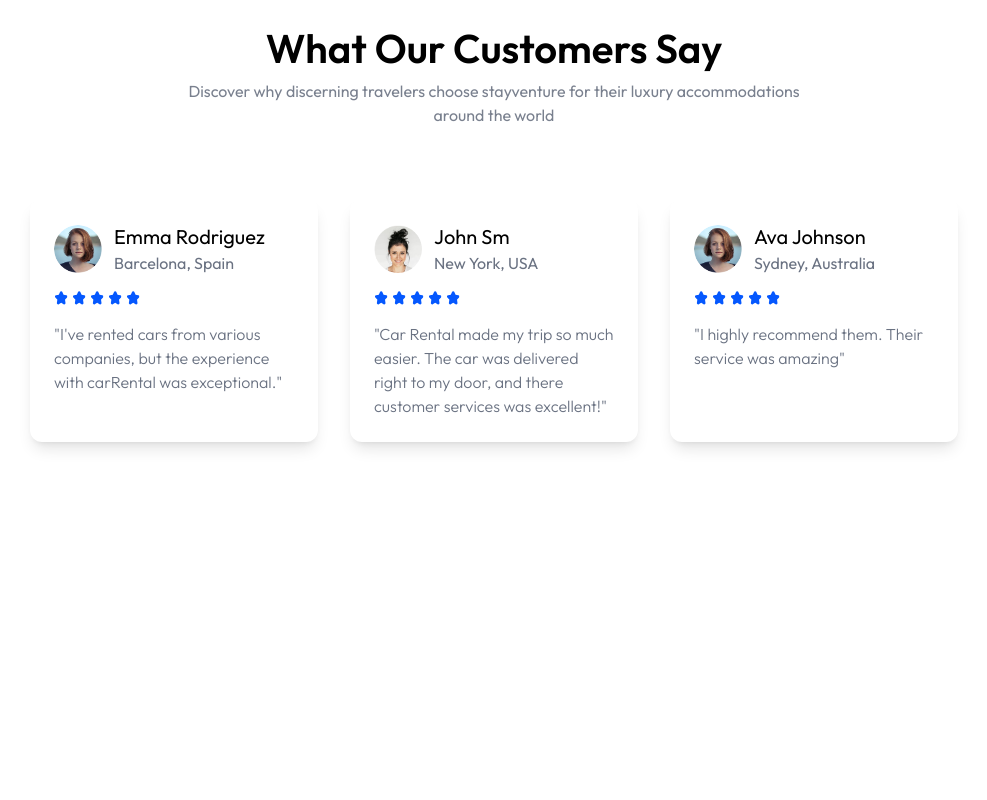
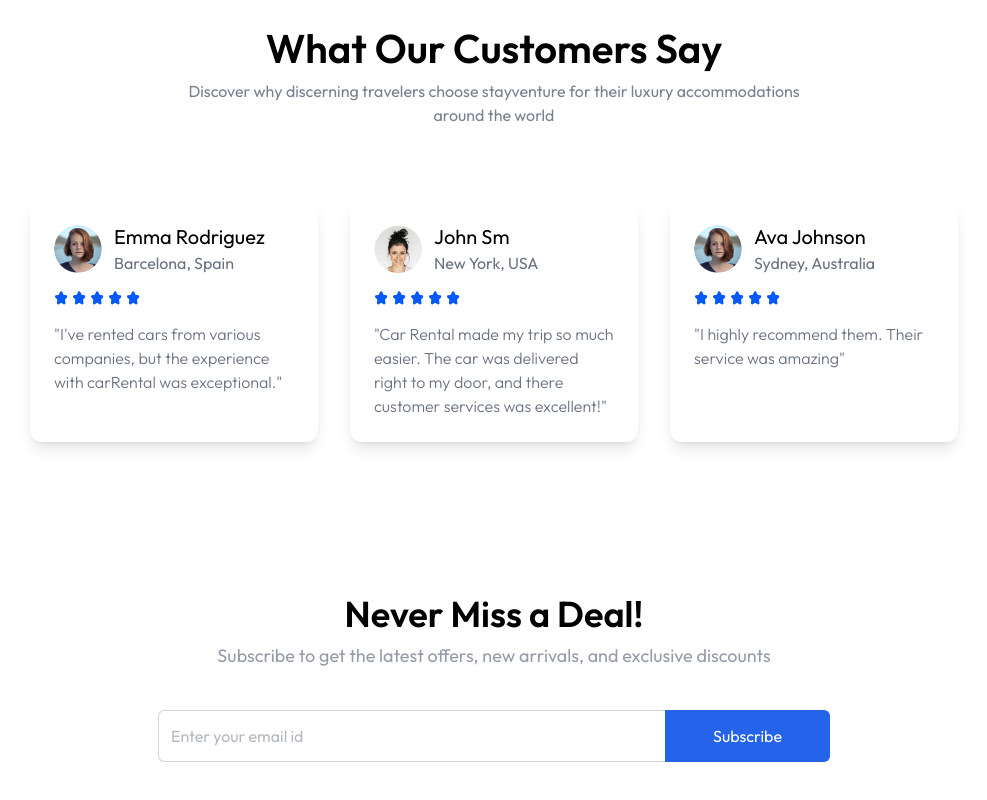
Before and after one commit to tanjimahmmed/car-rental-full-stack, a React (Vite) app in the folder client/: page / in a window 1280 px wide. Shown: the part 2393-3193 px from the top of the page, without its empty margins (146-1133 px from the left). Before the commit the page ends 2947 px from the top, so only its background shows below. Built offline with nearby package versions, Linux system fonts and the light colour scheme.

Commit message:
add newsletter component section on homepage

```diff
--- /dev/null
+++ b/client/src/components/Newsletter.jsx
@@ -0,0 +1,25 @@
+import React from 'react'
+
+const Newsletter = () => {
+  return (
+    <div className="flex flex-col items-center justify-center text-center space-y-2 max-md:px-4 my-10 mb-40">
+            <h1 className="md:text-4xl text-2xl font-semibold">Never Miss a Deal!</h1>
+            <p className="md:text-lg text-gray-500/70 pb-8">
+                Subscribe to get the latest offers, new arrivals, and exclusive discounts
+            </p>
+            <form className="flex items-center justify-between max-w-2xl w-full md:h-13 h-12">
+                <input
+                    className="border border-gray-300 rounded-md h-full border-r-0 outline-none w-full rounded-r-none px-3 text-gray-500"
+                    type="text"
+                    placeholder="Enter your email id"
+                    required
+                />
+                <button type="submit" className="md:px-12 px-8 h-full text-white bg-primary hover:bg-primary-dull transition-all cursor-pointer rounded-md rounded-l-none">
+                    Subscribe
+                </button>
+            </form>
+        </div>
+  )
+}
+
+export default Newsletter
--- a/client/src/pages/Home.jsx
+++ b/client/src/pages/Home.jsx
@@ -3,6 +3,7 @@
 import FeaturedSection from '../components/FeaturedSection'
 import Banner from '../components/Banner'
 import Testimonial from '../components/Testimonial'
+import Newsletter from '../components/Newsletter'
 
 const Home = () => {
   return (
@@ -11,6 +12,7 @@
         <FeaturedSection/>
         <Banner/>
         <Testimonial/>
+        <Newsletter/>
     </>
   )
 }
```
